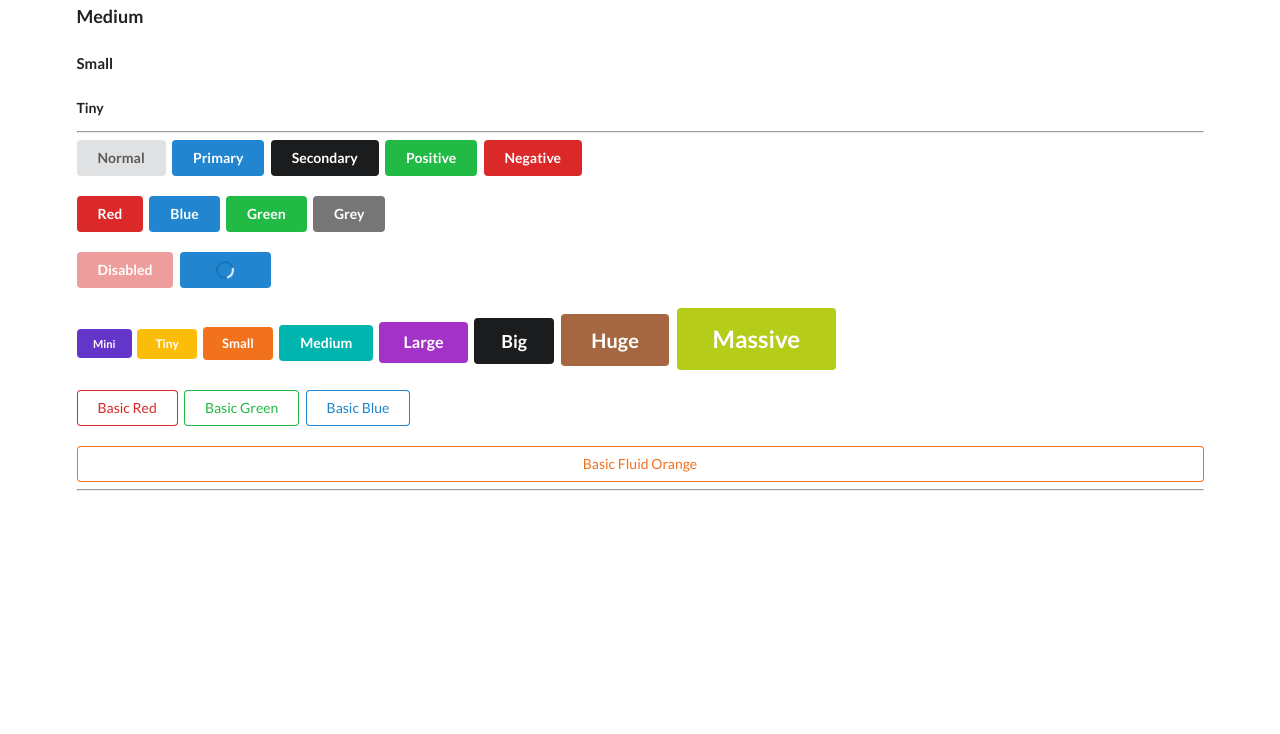
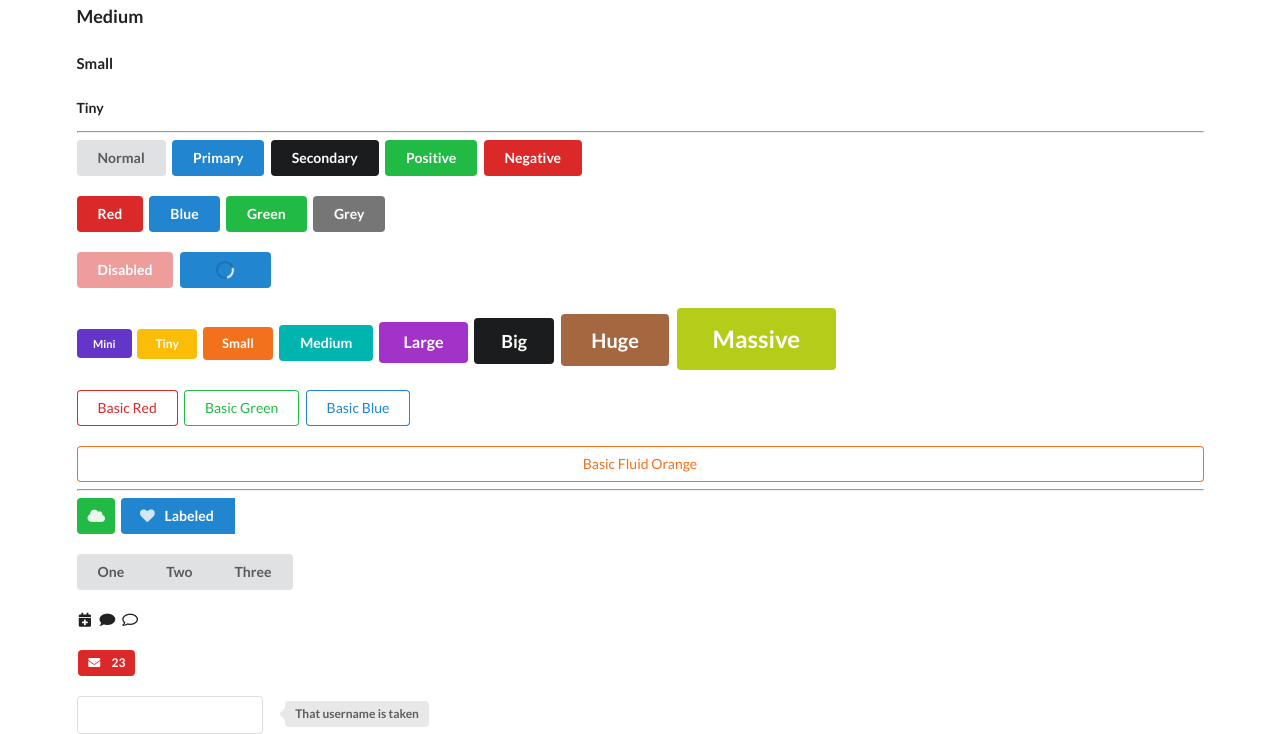
Before and after one commit to davidhenley/semantic-ui-cheatsheet, a plain HTML site: page index.html in a window 1280 px wide. Shown: the part 365-1099 px from the top of the page. Before the commit the page ends 856 px from the top, so only its background shows below. Drawn offline with nearby package versions, Linux system fonts and the light colour scheme.

Commit message:
Buttons, Labels, Icons

```diff
--- a/index.html
+++ b/index.html
@@ -57,7 +57,38 @@
 
     <hr />
 
-
+    <!-- ICONS, LABELS & COMPLEX BUTTONS -->
+    <button class="ui icon green button">
+      <i class="cloud icon"></i>
+    </button>
+    <div class="ui labeled button">
+      <div class="ui blue button">
+        <i class="heart icon"></i> Labeled
+      </div>
+    </div>
+    <br /><br />
+    <div class="ui buttons">
+      <button class="ui button">One</button>
+      <button class="ui button">Two</button>
+      <button class="ui button">Three</button>
+    </div>
+    <br /><br />
+    <i class="add to calendar icon"></i>
+    <i class="comment icon"></i>
+    <i class="comment outline icon"></i>
+    <br /><br />
+    <div class="ui red label">
+      <i class="mail icon"></i> 23
+    </div>
+    <br /><br />
+    <form class="ui fluid form">
+      <div class="inline field">
+        <input type="text" />
+        <div class="ui left pointing label">
+          That username is taken
+        </div>
+      </div>
+    </form>
   </div>
   <script src="https://cdnjs.cloudflare.com/ajax/libs/semantic-ui/2.2.13/semantic.min.js"></script>
 </body>
```
